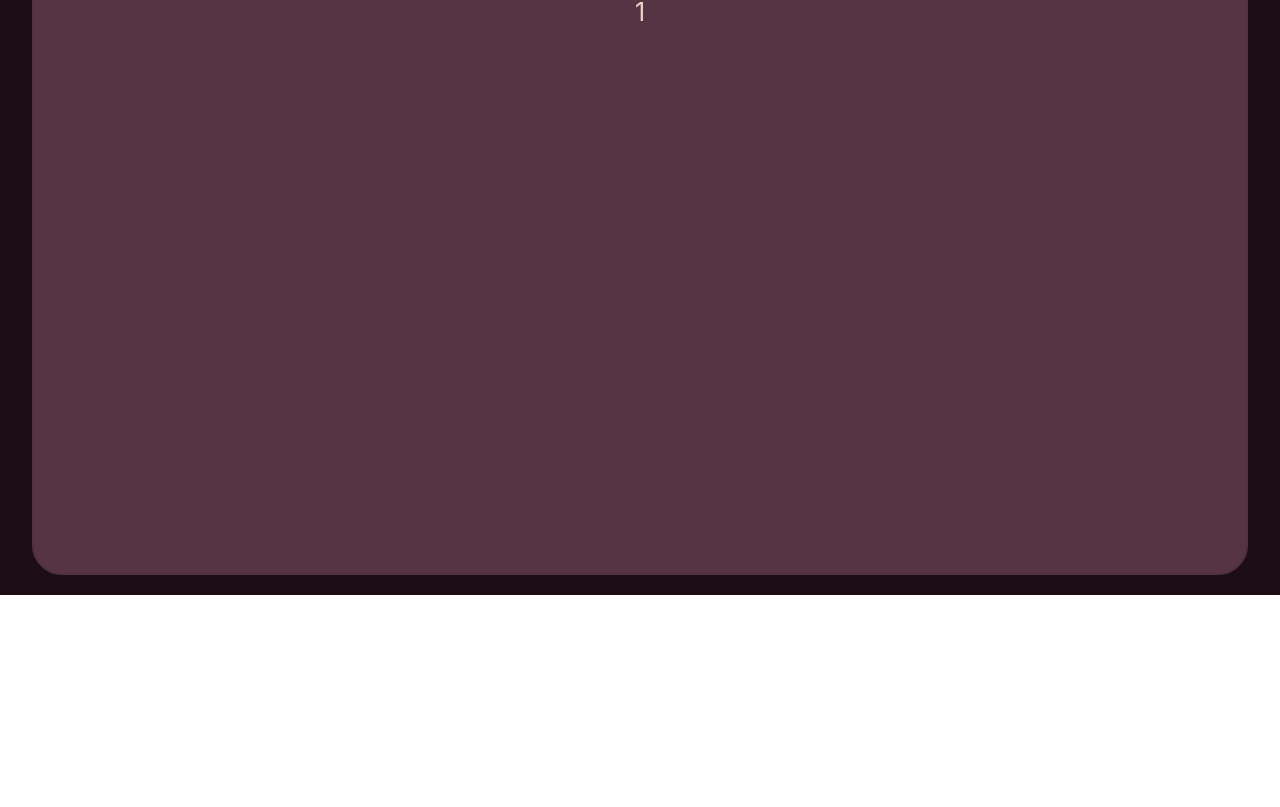
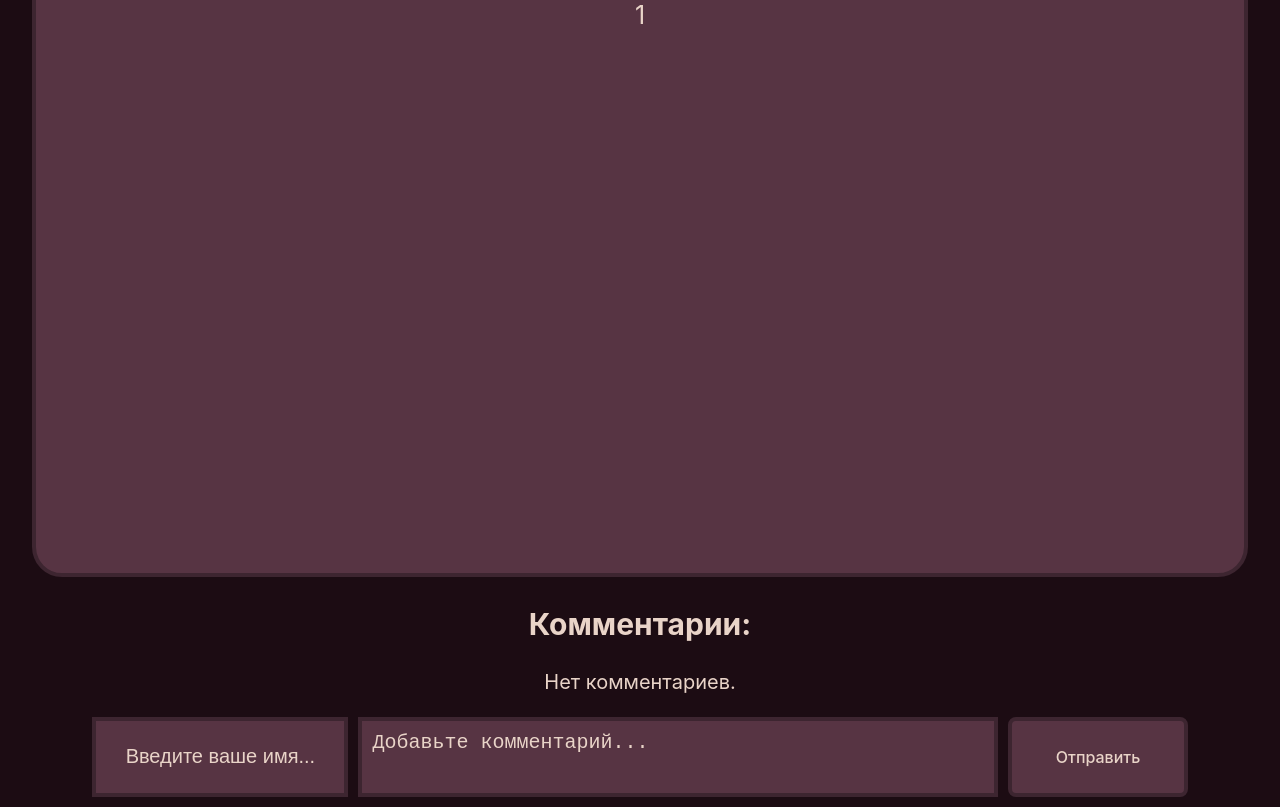
Before and after one commit to SDYEmusic/pervichka, a React (Vite) app: page /post/1 in a window 1280 px wide. Shown: the part 205-1012 px from the top of the page. Before the commit the page ends 800 px from the top, so only its background shows below. Built offline with nearby package versions, Linux system fonts and the light colour scheme.

Commit message:
create comments

```diff
--- a/Pages/PostPage.jsx
+++ b/Pages/PostPage.jsx
@@ -1,7 +1,8 @@
 import React, { useEffect, useState } from "react";
 import { useParams } from "react-router-dom";
 import { CARD } from "../src/card.js"; // Импортируем массив CARD
-import Card_inf from '../src/info-card/Card-inf.jsx'
+import Card_inf from '../src/info-card/Card-inf.jsx'; // Компонент для отображения поста
+import Comment from '../src/comments/comment'; // Компонент для комментариев
 
 function PostPage() {
     const { id } = useParams(); // Получаем id из URL
@@ -19,8 +20,12 @@ function PostPage() {
     }
 
     return (
-        <div style={{ display: "flex", justifyContent: "center" }}>
-            <Card_inf title={post.title} prince={post.prince}/>
+        <div style={{ display: "flex", flexDirection: "column", alignItems: "center" }}>
+            {/* Отображаем информацию о посте */}
+            <Card_inf title={post.title} prince={post.prince} />
+
+            {/* Раздел комментариев */}
+            <Comment />
         </div>
     );
 }
--- /dev/null
+++ b/src/comments/comment.css
@@ -0,0 +1,95 @@
+.comment {
+    width: 100vw;
+    display: flex;
+    flex-direction: column;
+    align-items: center;
+}
+
+.com-h3 {
+    font-size: 30px;
+    margin: 10px;
+    color: #e9d4c8;
+}
+
+.com-p {
+    font-size: 20px;
+    margin: 10px;
+    color: #e9d4c8;
+}
+
+.comment-ul {
+    margin: 10px;
+
+}
+.comment-li {
+    font-size: 20px;
+    margin: 10px;
+    padding: 5px;
+    display: flex;
+    justify-content: flex-start;
+    align-items: center;
+    word-wrap: break-word; /* Перенос длинных слов */
+    overflow-wrap: break-word; /* Перенос текста при переполнении */
+    white-space: normal; /* Разрешить перенос строк */
+    max-width: 80vw; /* Ограничение ширины текста */
+    border: 4px solid #3d2530;
+    color: #e9d4c8;
+}
+.comment-li strong {
+    margin-right: 10px;
+    color: #e9d4c8;
+}
+
+.input {
+    display: flex;
+    margin: 10px;
+}
+.com-in-name {
+    width: 20vw;
+    height: 10vh;
+    padding: 10px;
+    /* margin-right: 10px; */
+    background-color: #573443;
+    border: 4px solid #3d2530;
+    color: #e9d4c8;
+    font-size: 20px;
+}
+.com-in-name::placeholder {
+    color: #e9d4c8;
+    text-align: center;
+    font-size: 20px;
+}
+
+
+.com-in {
+    width: 50vw;
+    height: 10vh;
+    padding: 10px;
+    background-color: #573443;
+    border: 4px solid #3d2530;
+    color: #e9d4c8;
+    margin: 0 10px;
+    resize: none;
+    font-size: 20px;
+}
+
+.com-in::placeholder {
+    color: #e9d4c8;
+    font-size: 20px;
+}
+
+.com-btn {
+    width: 14vw;
+    height: 10vh;
+    background-color: #573443;
+    border: 4px solid #3d2530;
+    color: #e9d4c8;
+}
+
+.com-btn:hover {
+    width: 14vw;
+    height: 10vh;
+    background-color: #573443;
+    border: 4px solid #3d2530;
+    color: #e9d4c8;
+}
--- /dev/null
+++ b/src/comments/comment.jsx
@@ -0,0 +1,72 @@
+import React, { useState } from "react";
+import './comment.css';
+
+function Comment() {
+    const [comments, setComments] = useState([]); // Состояние для хранения комментариев
+    const [newComment, setNewComment] = useState(""); // Состояние для нового комментария
+    const [username, setUsername] = useState(""); // Состояние для имени пользователя
+
+    // Функция для добавления нового комментария
+    const handleAddComment = () => {
+        if (newComment.trim() !== "" && username.trim() !== "") {
+            const formattedUsername = username.charAt(0).toUpperCase() + username.slice(1);
+            const commentWithAuthor = {
+                author: formattedUsername, // Преобразованное имя
+                text: newComment,
+            };
+            setComments([...comments, commentWithAuthor]);
+            setNewComment("");
+        }
+    };
+
+    return (
+        <div className="comment">
+            <h3 className="com-h3">Комментарии:</h3>
+
+            {/* Отображение списка комментариев */}
+            {comments.length > 0 ? (
+                <ul className='comment-ul'>
+                    {comments.map((comment, index) => (
+                        <li key={index} className='comment-li'>
+                            <strong>{comment.author}:</strong> {comment.text}
+                        </li>
+                    ))}
+                </ul>
+            ) : (
+                <p className="com-p">Нет комментариев.</p>
+            )}
+            <div className="input">
+            {/* Поле для ввода имени пользователя */}
+            <div className="com-in-in-name">
+                <input
+                    type="text"
+                    value={username}
+                    onChange={(e) => setUsername(e.target.value)}
+                    placeholder="Введите ваше имя..."
+                    className="com-in-name"
+                />
+            </div>
+
+            {/* Поле для ввода текста комментария */}
+            <textarea
+                value={newComment}
+                onChange={(e) => setNewComment(e.target.value)}
+                placeholder="Добавьте комментарий..."
+                rows="3"
+                className="com-in"
+            />
+
+
+            {/* Кнопка для отправки комментария */}
+            <button
+                onClick={handleAddComment}
+                className="com-btn"
+            >
+                Отправить
+            </button>
+            </div>
+        </div>
+    );
+}
+
+export default Comment;
--- a/src/content-item/card.css
+++ b/src/content-item/card.css
@@ -12,7 +12,7 @@
   padding: 1%;
   margin: 1%;
   position: relative;
-  border: 2px solid #50303d;
+  border: 4px solid #3d2530;
 }
 
 .item-img {
--- a/src/header/header.css
+++ b/src/header/header.css
@@ -3,7 +3,7 @@
     width: 100%;
     z-index: 3;
     top: 0;
-    border: 1px solid #573443;
+    border: 4px solid #3d2530;
     margin-bottom: -5px;
 }
 
--- a/src/info-card/card-inf.css
+++ b/src/info-card/card-inf.css
@@ -10,7 +10,7 @@
   flex-direction: column;
   /* align-items: center; */
   padding: 1%;
-  border: 2px solid #50303d;
+  border: 4px solid #3d2530;
 }
 
 .inf {
```
